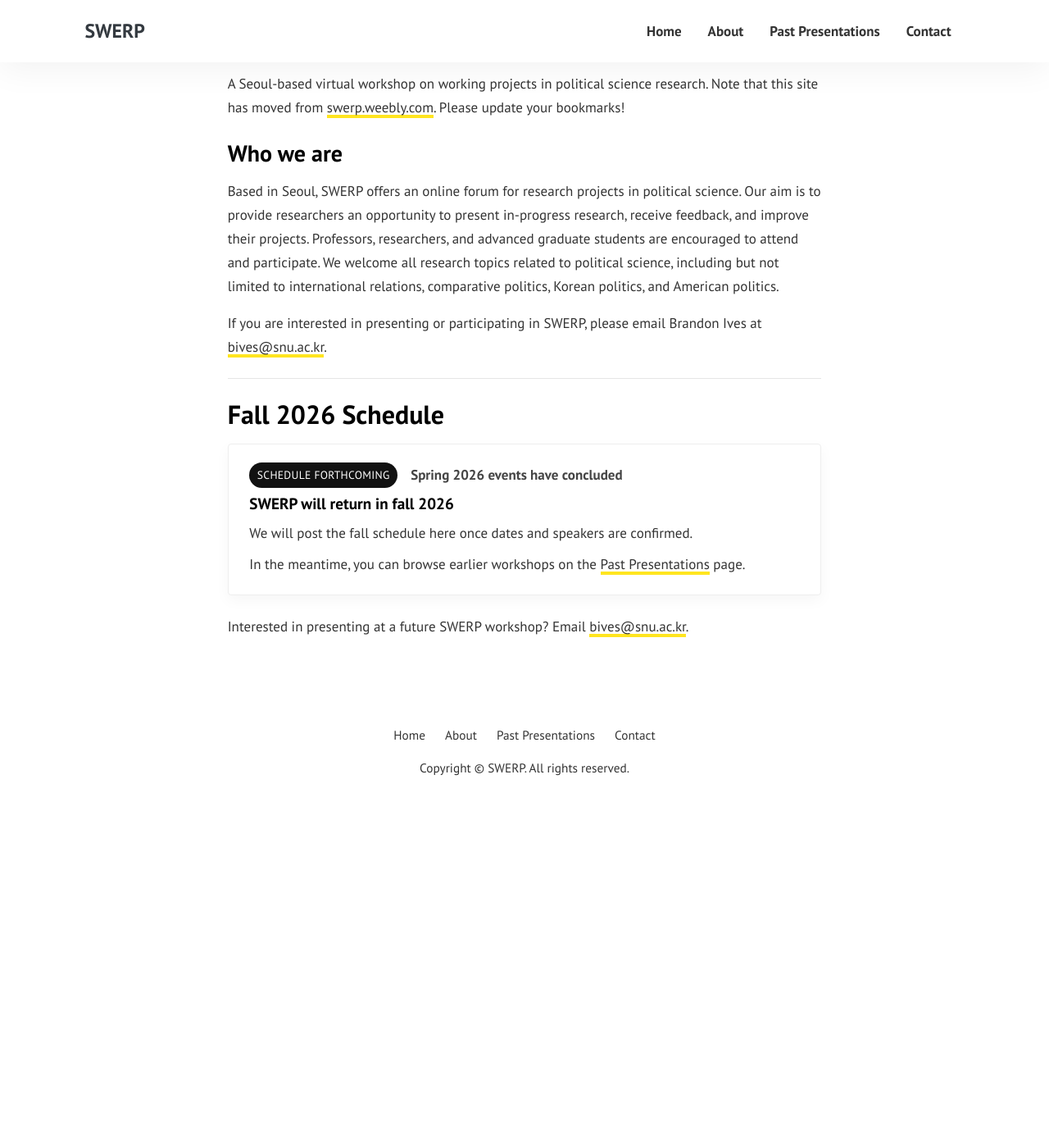
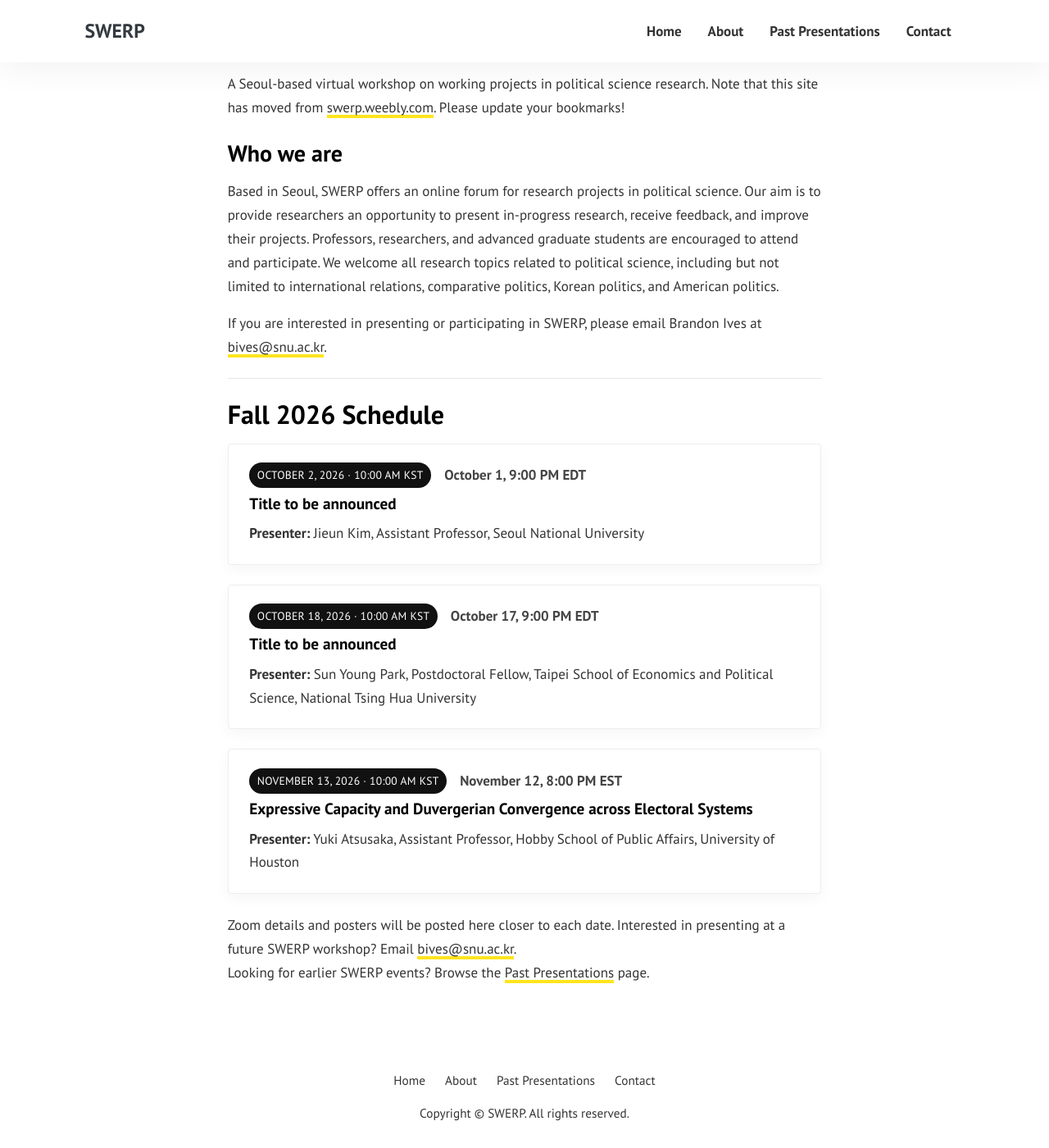
Before and after one commit to sysilviakim/swerp, a Jekyll site: the page built from index.html, in a window 1280 px wide and 1400 px high, scrolled down 252 px. Shown: the whole window at 82% size. Built offline with Jekyll 4.4.1, drawn with Linux system fonts in a browser that asks for light colours; before the commit the page ends 1231 px from its top, so only the background shows below that.

Commit message:
Post fall 2026 schedule and archive May event
Replace the placeholder card with the three fall workshops (Oct 2,
Oct 18, Nov 13). Zoom links and posters follow once confirmed.

Move the May 8 Yong Kyun Kim event to Past Presentations, with the
abstract; it was dropped from the front page without being archived.

```diff
--- a/index.html
+++ b/index.html
@@ -29,16 +29,39 @@ layout: default
     <div class="card mb-4 mt-3 schedule-card">
       <div class="card-body">
         <div class="schedule-header">
-          <div class="date-pill">Schedule Forthcoming</div>
-          <div class="schedule-time">Spring 2026 events have concluded</div>
+          <div class="date-pill">October 2, 2026 &middot; 10:00 AM KST</div>
+          <div class="schedule-time">October 1, 9:00 PM EDT</div>
         </div>
-        <h5 class="schedule-title font-weight-bold">SWERP will return in fall 2026</h5>
-        <p>We will post the fall schedule here once dates and speakers are confirmed.</p>
-        <p class="mb-0">In the meantime, you can browse earlier workshops on the <a href="{{ site.baseurl }}/past-presentations/">Past Presentations</a> page.</p>
+        <h5 class="schedule-title font-weight-bold">Title to be announced</h5>
+        <p class="mb-0"><strong>Presenter:</strong> Jieun Kim, Assistant Professor, Seoul National University</p>
       </div>
     </div>
 
-    <p class="archive-note">Interested in presenting at a future SWERP workshop? Email <a href="mailto:bives@snu.ac.kr">bives@snu.ac.kr</a>.</p>
+    <div class="card mb-4 mt-3 schedule-card">
+      <div class="card-body">
+        <div class="schedule-header">
+          <div class="date-pill">October 18, 2026 &middot; 10:00 AM KST</div>
+          <div class="schedule-time">October 17, 9:00 PM EDT</div>
+        </div>
+        <h5 class="schedule-title font-weight-bold">Title to be announced</h5>
+        <p class="mb-0"><strong>Presenter:</strong> Sun Young Park, Postdoctoral Fellow, Taipei School of Economics and Political Science, National Tsing Hua University</p>
+      </div>
+    </div>
+
+    <div class="card mb-4 mt-3 schedule-card">
+      <div class="card-body">
+        <div class="schedule-header">
+          <div class="date-pill">November 13, 2026 &middot; 10:00 AM KST</div>
+          <div class="schedule-time">November 12, 8:00 PM EST</div>
+        </div>
+        <h5 class="schedule-title font-weight-bold">Expressive Capacity and Duvergerian Convergence across Electoral Systems</h5>
+        <p class="mb-0"><strong>Presenter:</strong> Yuki Atsusaka, Assistant Professor, Hobby School of Public Affairs, University of Houston</p>
+      </div>
+    </div>
+
+    <p class="archive-note">Zoom details and posters will be posted here closer to each date. Interested in presenting at a future SWERP workshop? Email <a href="mailto:bives@snu.ac.kr">bives@snu.ac.kr</a>.</p>
+
+    <p class="archive-note">Looking for earlier SWERP events? Browse the <a href="{{ site.baseurl }}/past-presentations/">Past Presentations</a> page.</p>
 
   </div>
 </section>
```
Also changed, not shown: pages/past-presentations.html (+21 -0 lines).
